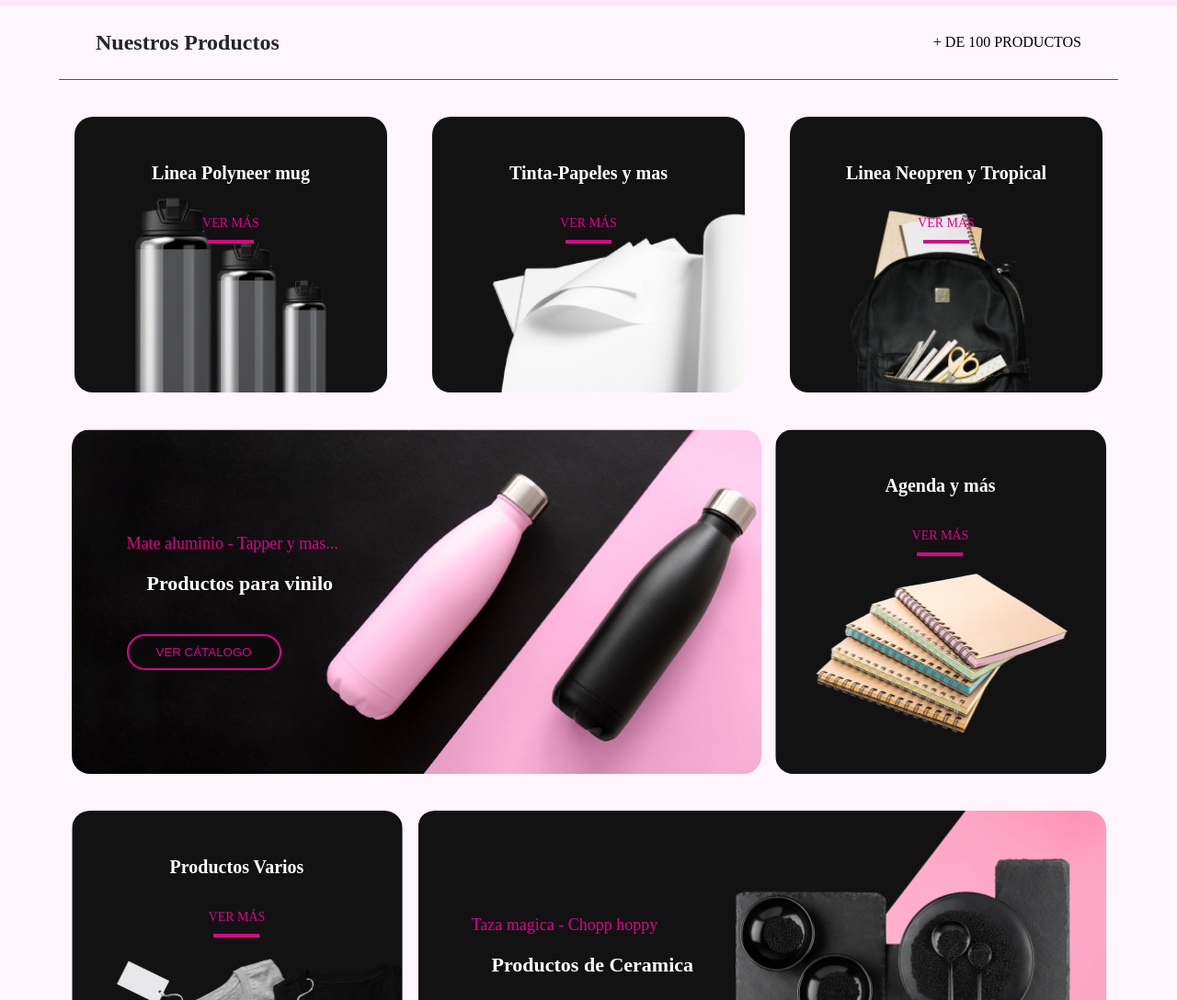
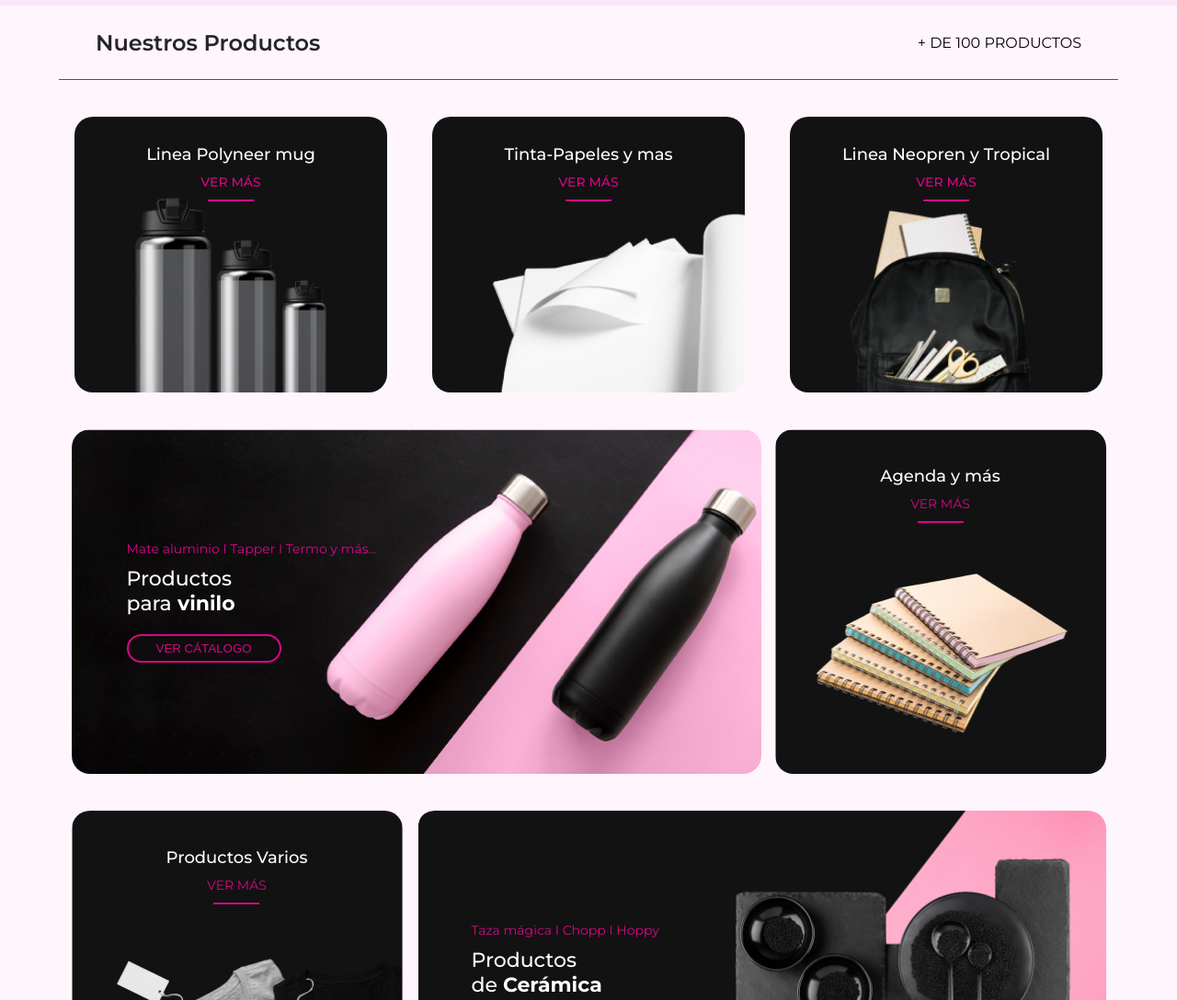
Before and after one commit to AbiSulkes/JdInsumosPolirubro, a plain HTML site: page index.html in a window 1280 px wide. Shown: the part 980-2068 px from the top of the page at 92% size. Drawn offline with nearby package versions, Linux system fonts and the light colour scheme.

Commit message:
cambios en seccion de productos, textos; alineaciones; tipografia; variables y mas

```diff
--- a/index.css
+++ b/index.css
@@ -29,18 +29,20 @@
     justify-content: center;
     align-items: center;
     color: #fff5fc;
-    font-size: 14px;
+    font-size: 13px;
     height: 100%;
-    animation: heartBeat 7s infinite;
+    animation: flash 4s infinite;
 }
 
-@keyframes heartBeat {
+@keyframes flash {
     0% {
         transform: translateY(0);
     }
+
     50% {
         transform: translateY(-5px);
     }
+
     100% {
         transform: translateY(0);
     }
@@ -108,20 +110,26 @@ header nav .vertical {
     transition-duration: 400ms;
     transition-property: width, left;
 }
+
 /*-------- MENU HAMBUGUESA -------*/
-.abrir-menu, .cerrar-menu {
+.abrir-menu,
+.cerrar-menu {
     display: none;
 }
-@media (max-width:800px){
-    .abrir-menu, .cerrar-menu {
+
+@media (max-width:800px) {
+
+    .abrir-menu,
+    .cerrar-menu {
         display: block;
         border: 0;
         padding: 10px;
         font-size: 20px;
         border-radius: 15px;
         cursor: pointer;
-        background-color:#2d2d2d;
+        background-color: #2d2d2d;
     }
+
     .nav {
         padding-top: 80px;
         display: flex;
@@ -139,9 +147,11 @@ header nav .vertical {
         visibility: hidden;
         transition: 0.5s ease;
     }
+
     .nav .vertical {
         display: none;
     }
+
     .nav.visible {
         opacity: 1;
         visibility: visible;
@@ -149,6 +159,7 @@ header nav .vertical {
 
     }
 }
+
 /*------- FIN HAMBURGUESA ------*/
 
 
@@ -162,12 +173,13 @@ header nav .vertical {
     align-items: center;
     padding-right: 130px;
     padding-top: 30px;
-    background-image:url(https://abisulkes.alwaysdata.net/banerPrincipalSinTipo.png);
+    background-image: url(https://abisulkes.alwaysdata.net/banerPrincipalSinTipo.png);
     background-position: center;
     background-size: cover;
     background-repeat: no-repeat;
 
 }
+
 .img .texto h5 {
     color: #d70788;
     font-size: 18px;
@@ -178,16 +190,19 @@ header nav .vertical {
     color: #d70788;
     font-weight: 600;
 }
+
 .img .texto h3 {
     font-size: 36px;
     color: #fff5fc;
     padding-top: 30px;
 }
+
 .img .texto p {
     font-size: 24px;
     color: #fff;
     padding-top: 5px;
 }
+
 .img .texto button {
     margin-top: 50px;
     padding: 10px 40px;
@@ -206,16 +221,20 @@ header nav .vertical {
     transition: ease 0.3s;
 
 }
+
 .whatsapp .wha {
     text-decoration: none;
 }
+
 .wha img {
     width: 60px;
 }
+
 .whatsapp:hover {
     transform: scale(1.1);
 }
-@media (max-width:800px){
+
+@media (max-width:800px) {
 
     .banner .img {
         padding-right: 20px;
@@ -230,12 +249,15 @@ header nav .vertical {
         width: 80%;
 
     }
+
     .img .texto p {
         font-size: 17px;
     }
+
     .img .tetxo h3 {
         font-size: 30px;
     }
+
     .img .texto h4 {
         font-size: 20px;
 
@@ -288,7 +310,7 @@ header nav .vertical {
 .columna,
 h4 {
     color: #d70788;
-    padding: 1em;
+    padding-top: 10px;
     font-size: 18px;
 }
 
@@ -301,7 +323,7 @@ h4 {
 
 
 /*Fin Servicios*/
-.tabla{
+.tabla {
     background-color: #fce6f7;
     margin-top: 40px;
     margin-bottom: 40px;
@@ -327,10 +349,14 @@ h4 {
 
 .icon {
     margin: 0 auto;
-    width: 70px; /* Ancho del círculo */
-    height: 70px; /* Altura del círculo */
-    border: 2px solid #F0A2D2; /* Borde circular */
-    border-radius: 50%; /* Hace que el borde sea redondo */
+    width: 70px;
+    /* Ancho del círculo */
+    height: 70px;
+    /* Altura del círculo */
+    border: 2px solid #F0A2D2;
+    /* Borde circular */
+    border-radius: 50%;
+    /* Hace que el borde sea redondo */
     display: flex;
     justify-content: center;
     align-items: center;
@@ -380,19 +406,23 @@ h4 {
     transition: all 0.3s ease;
 
 }
-@media (max-width:800px){
+
+@media (max-width:800px) {
 
     .card {
         width: 170px;
         height: 130px;
     }
+
     .icon {
         width: 30px;
         height: 30px;
     }
+
     .card .text {
         font-size: 10px;
     }
+
     .card .title {
         margin-top: 10px;
     }
@@ -436,11 +466,13 @@ h4 {
     justify-content: center;
     align-items: center;
 }
+
 /*------ responsive titulo productos ----- */
-@media (max-width:800px){
+@media (max-width:800px) {
     .product2 p {
         display: none;
     }
+
     .productos {
         height: auto;
     }
@@ -455,6 +487,7 @@ h4 {
     justify-content: center;
     gap: 49px;
 }
+
 .fila .modulo {
     width: 340px;
     height: 300px;
@@ -463,13 +496,15 @@ h4 {
     background-size: cover;
     background-position: center;
     background-repeat: no-repeat;
-    transition:  0.4s ease;
+    transition: 0.4s ease;
     cursor: pointer;
 }
+
 .fila .modulo:hover {
     transform: scale(0.9);
     box-shadow: rgba(228, 34, 193, 0.884) 0px 5px 15px;
 }
+
 .fila .modulo1 {
     width: 340px;
     height: 300px;
@@ -478,14 +513,16 @@ h4 {
     background-size: cover;
     background-position: center;
     background-repeat: no-repeat;
-    transition: 0.4s ease ;
+    transition: 0.4s ease;
     cursor: pointer;
 }
+
 .fila .modulo1:hover {
     transform: scale(0.9);
     box-shadow: rgba(228, 34, 193, 0.884) 0px 5px 15px;
 }
-.fila .modulo12{
+
+.fila .modulo12 {
     width: 340px;
     height: 300px;
     border-radius: 20px;
@@ -496,52 +533,67 @@ h4 {
     transition: 0.4s ease;
     cursor: pointer;
 }
+
 .fila .modulo12:hover {
     transform: scale(0.9);
     box-shadow: rgba(228, 34, 193, 0.884) 0px 5px 15px;
 }
+
 .texto01 {
-    padding-top: 30px;
+    padding-top: 20px;
     display: flex;
     flex-direction: column;
     align-items: center;
+    font-family: "Montserrat", sans-serif !important;
+    font-style: normal;
+    font-weight: 500 !important;
 }
+
 .texto01 h4 {
     color: #fff;
-    font-size: 20px;
+    font-size: 18px;
+    font-family: "Montserrat", sans-serif !important;
+    font-style: normal;
+    font-weight: 500 !important;
 }
+
 .texto01 p {
-    padding-top: 15px;
     color: #d70788;
     font-size: 14px;
+    padding-top: 10px;
 }
+
 .texto01 .barra-hor {
     margin-top: 10px;
     width: 50px;
-    height: 4px;
+    height: 2px;
     background-color: #d70788;
 }
 
 /*------ resposive fila ---- */
-@media (max-width:750px){
+@media (max-width:750px) {
     .fila {
         gap: 20px;
         display: flex;
         flex-direction: column;
     }
-    .fila .modulo  {
+
+    .fila .modulo {
         width: 350px;
         height: 150px;
     }
+
     .fila .modulo1 {
         width: 350px;
         height: 150px;
     }
+
     .fila .modulo12 {
         width: 340px;
         height: 150px;
     }
 }
+
 /*---- FILA2 contiene los article modulo2, modulo3 ---*/
 /* modulo2 -->texto2, modulo3-->texto1 , comparte estilos
 con los cuadro de texto de modulo4 y modulo5--*/
@@ -551,6 +603,7 @@ con los cuadro de texto de modulo4 y modulo5--*/
     width: 100%;
     justify-content: center;
 }
+
 .fila2 .modulo2 {
     display: flex;
     justify-content: start;
@@ -566,10 +619,12 @@ con los cuadro de texto de modulo4 y modulo5--*/
     cursor: pointer;
 
 }
+
 .fila2 .modulo2:hover {
     transform: scale(0.9);
     box-shadow: rgba(228, 34, 193, 0.884) 0px 5px 15px;
 }
+
 .fila2 .modulo3 {
     width: 360px;
     height: 375px;
@@ -585,45 +640,53 @@ con los cuadro de texto de modulo4 y modulo5--*/
     transition: 0.4s ease;
     cursor: pointer;
 }
+
 .fila2 .modulo3:hover {
     transform: scale(0.9);
     box-shadow: rgba(228, 34, 193, 0.884) 0px 5px 15px;
 }
+
 .modulo3 .texto1 {
     padding-top: 30px;
     display: flex;
     flex-direction: column;
     align-items: center;
 }
+
 /*----- responsive fila2 ------ */
-@media (max-width:750px){
+@media (max-width:750px) {
     .fila2 {
         display: flex;
         flex-direction: column;
         align-items: center;
     }
+
     .fila2 .modulo2 {
         width: 350px;
         height: 150px;
     }
+
     .modulo2 .texto2 button {
         display: none;
     }
-    .modulo2 .texto2 .barra-hor{
+
+    .modulo2 .texto2 .barra-hor {
         margin-top: 10px;
         width: 50px;
-        height: 4px;
+        height: 2px;
         background-color: #d70788;
     }
+
     .modulo2 .texto2 {
         display: flex;
-
         flex-direction: column;
         align-items: center;
     }
+
     .modulo2 .texto2 p {
         display: none;
     }
+
     .modulo2 .texto2 .ver {
         display: block;
 
@@ -633,6 +696,7 @@ con los cuadro de texto de modulo4 y modulo5--*/
         width: 350px;
         height: 150px;
     }
+
     .modulo3 .texto1 {
         padding-top: 0;
         width: 200px;
@@ -652,6 +716,7 @@ con los cuadro de texto de modulo4 y modulo5--*/
     justify-content: center;
     gap: 15px;
 }
+
 .fila3 .modulo4 {
     width: 360px;
     height: 375px;
@@ -666,30 +731,38 @@ con los cuadro de texto de modulo4 y modulo5--*/
     transition: 0.4s ease;
     cursor: pointer;
 }
+
 .fila3 .modulo4:hover {
     transform: scale(0.9);
     box-shadow: rgba(228, 34, 193, 0.884) 0px 5px 15px;
 }
+
 .modulo4 .texto1 {
     padding-top: 30px;
     display: flex;
     flex-direction: column;
     align-items: center;
 }
+
 .texto1 h4 {
     color: #fff;
-        font-size: 20px;
+    font-size: 18px;
+    font-family: "Montserrat", sans-serif !important;
+    font-style: normal;
+    font-weight: 500 !important;
 }
+
 .texto1 p {
-        padding-top: 15px;
+    padding-top: 10px;
     color: #d70788;
     font-size: 14px;
 
 }
+
 .texto1 .barra-hor {
     margin-top: 10px;
     width: 50px;
-        height: 4px;
+    height: 2px;
     background-color: #d70788;
 }
 
@@ -707,17 +780,23 @@ con los cuadro de texto de modulo4 y modulo5--*/
     transition: 0.4s ease;
     cursor: pointer;
 }
+
 .fila3 .modulo5:hover {
     transform: scale(0.9);
     box-shadow: rgba(228, 34, 193, 0.884) 0px 5px 15px;
 }
-    .modulo5, .modulo2, .texto2 {
+
+.modulo5,
+.modulo2,
+.texto2 {
     padding-left: 30px;
 }
+
 .texto2 p {
     color: #d70788;
-        font-size: 18px;
+    font-size: 14px;
 }
+
 .texto2 .ver {
     display: none;
 }
@@ -725,29 +804,35 @@ con los cuadro de texto de modulo4 y modulo5--*/
 .texto2 h4 {
     color: #fff;
     font-size: 22px;
-        padding-top: 20px;
+    /* padding-top: 20px;*/
+    font-style: normal;
+    font-family: "Montserrat", sans-serif;
+    font-weight: 500;
 }
+
 .texto2 button {
     margin-top: 20px;
-        padding: 10px 30px;
+    padding: 6px 30px;
     border-radius: 20px;
-        background-color: #0a0a0a;
+    background-color: #0e0c0c;
     color: #d70788;
     border: 2px solid #d70788;
 }
 
 /*------ RESPOSIVE FILA3 ------*/
-@media (max-width:750px){
+@media (max-width:750px) {
     .fila3 {
         width: 100%;
         display: flex;
         flex-direction: column;
         margin-bottom: 50px;
     }
+
     .fila3 .modulo5 {
         width: 350px;
         height: 150px;
     }
+
     .modulo5 .texto2 {
         width: 300px;
         display: flex;
@@ -756,28 +841,35 @@ con los cuadro de texto de modulo4 y modulo5--*/
         height: 150px;
         padding-left: 0px;
     }
+
     .modulo5 .texto2 .barra-hor {
         margin-top: 10px;
         width: 50px;
         height: 4px;
         background-color: #d70788;
     }
+
     .modulo5 .texto2 p {
         display: none;
     }
+
     .modulo5 .texto2 .ver {
         display: block;
     }
+
     .modulo5 .texto2 h4 {
         font-size: 20px;
     }
+
     .modulo5 .texto2 button {
         display: none;
     }
+
     .fila3 .modulo4 {
         width: 350px;
         height: 150px;
     }
+
     .modulo4 .texto1 {
         padding-top: 0;
         width: 200px;
@@ -812,7 +904,7 @@ footer .bottomfirst {
     justify-content: space-between;
 }
 
-.emails  {
+.emails {
     color: #fff5fc;
     font-size: 12px;
     padding-left: 30px;
@@ -825,20 +917,24 @@ footer .bottomfirst {
     width: 100px;
 
 }
+
 .social .vertical {
     width: 2px;
     height: 26px;
     background-color: palevioletred;
 }
-@media (max-width: 800px){
+
+@media (max-width: 800px) {
     footer {
         display: flex;
         flex-direction: column;
         align-items: center;
     }
+
     footer img {
         padding-bottom: 20px;
     }
+
     footer .bottomfirst {
         display: flex;
         flex-direction: column;
@@ -847,10 +943,12 @@ footer .bottomfirst {
         width: 350px;
 
     }
+
     .emails p {
         padding: 5px;
         line-height: 20px;
     }
+
     .social {
         width: 150px;
         display: flex;
--- a/index.html
+++ b/index.html
@@ -14,6 +14,11 @@
 
     <!--ANIMACION TIPOGRAFIA-->
     <link rel="stylesheet" href="https://cdnjs.cloudflare.com/ajax/libs/animate.css/4.1.1/animate.min.css" />
+
+    <!--TIPOGRAFIA-->
+    <link rel="preconnect" href="https://fonts.googleapis.com">
+    <link rel="preconnect" href="https://fonts.gstatic.com" crossorigin>
+    <link href="https://fonts.googleapis.com/css2?family=Bebas+Neue&family=Montserrat:ital,wght@0,100..900;1,100..900&family=Roboto:ital,wght@0,100;0,300;0,400;0,500;0,700;0,900;1,100;1,300;1,400;1,500;1,700;1,900&display=swap" rel="stylesheet">
 
     <title>JDInsumos</title>
 </head>
@@ -47,7 +52,7 @@
                     <div class="texto">
                         <h5>¡Tú comodidad es nuestra prioridad!</h5>
                         <h3 class="animate__animated animate__backInUp">Sin mínimos de compra</h3>
-                        <p class="animate__animated animate__backInUp">Disfruta la oportunidad de elejir<br>
+                        <p class="animate__animated animate__backInUp">Disfrutá la oportunidad de elejir<br>
                             lo que estas <span>buscando...</span>
                         </p>
                         <button class="animate__animated animate__backInUp">VER CATÁLOGO</button>
@@ -159,8 +164,8 @@
                 <div class="fila2">
                     <article class="modulo2">
                         <div class="texto2">
-                            <p>Mate aluminio - Tapper y mas...</p>
-                            <h4>Productos para vinilo</h4>
+                            <p>Mate aluminio I Tapper I Termo y más...</p>
+                            <h4>Productos <br> para<b> vinilo</b></h4>
                             <p class="ver">VER MÁS</p>
                             <div class="barra-hor"></div>
                             <button>VER CÁTALOGO</button>
@@ -184,8 +189,8 @@
                     </article>
                     <article class="modulo5">
                         <div class="texto2">
-                            <p>Taza magica - Chopp hoppy</p>
-                            <h4>Productos de Ceramica</h4>
+                            <p>Taza mágica  I Chopp I Hoppy</p>
+                            <h4>Productos <br>de <b>Cerámica</b></h4>
                             <p class="ver">VER MÁS</p>
                             <div class="barra-hor"></div>
                             <button>VER CÁTALOGO</button>
```
Lines whose indentation alone changed are shown as unchanged.
